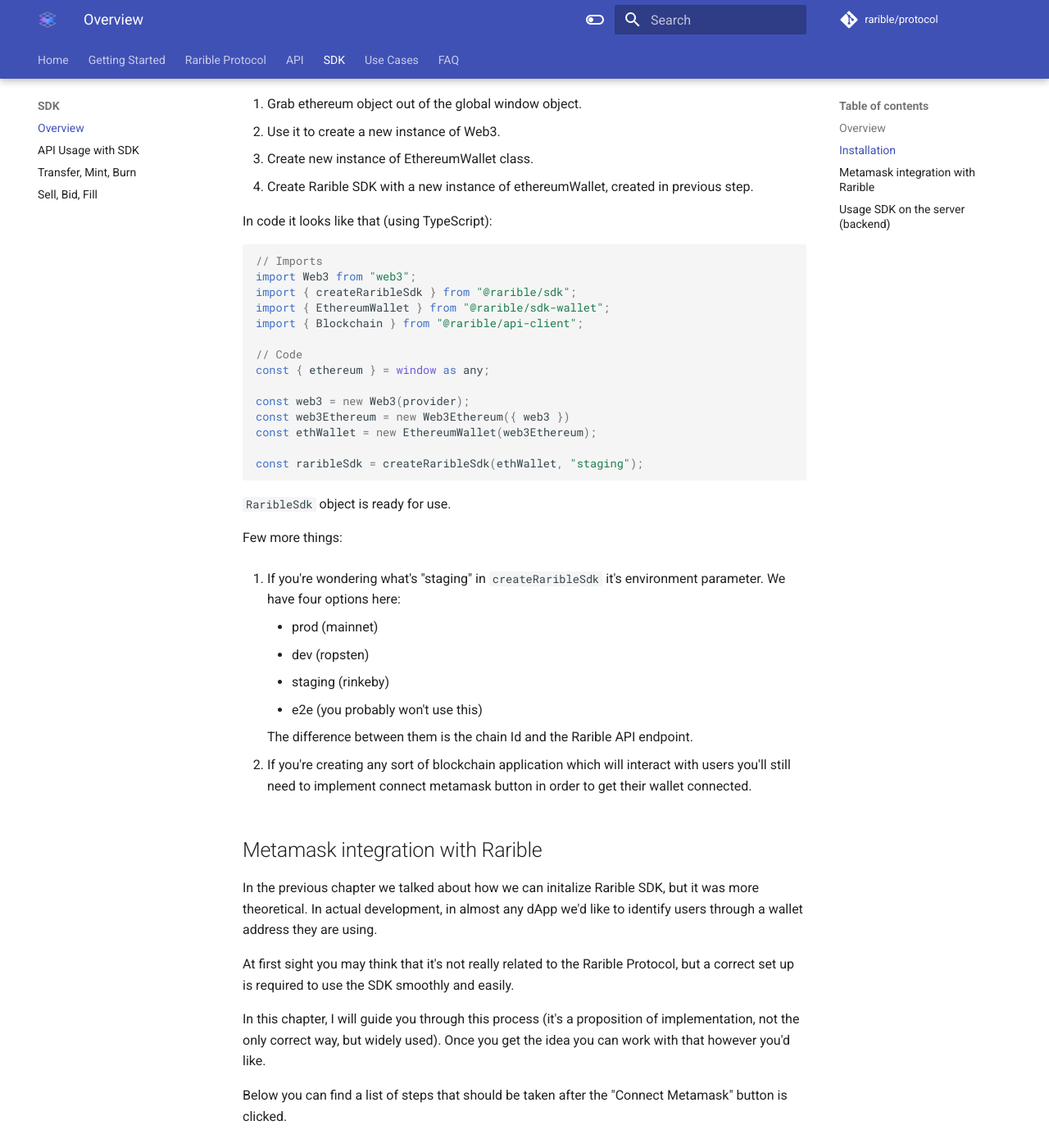
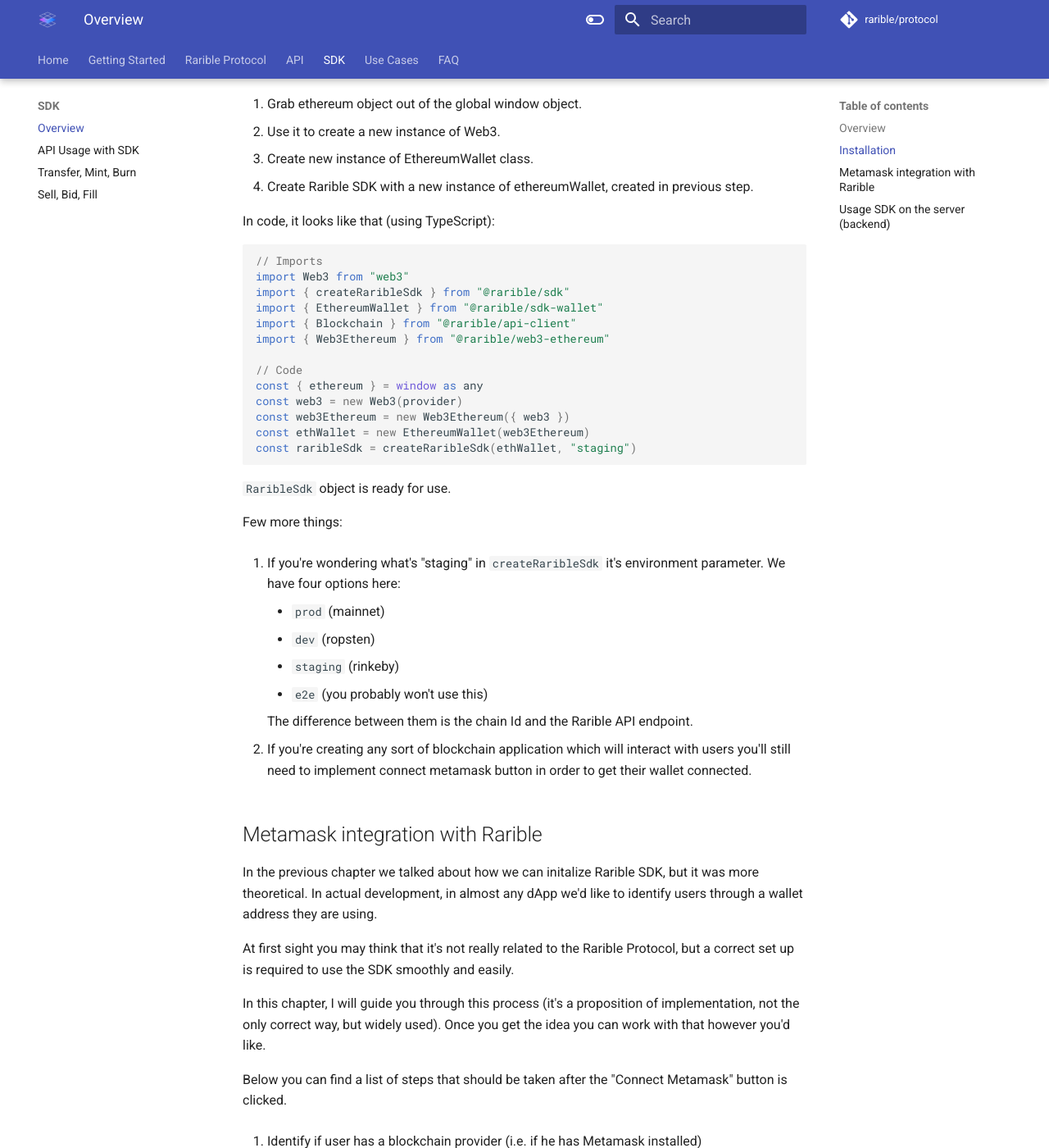
Before and after one commit to rarible/protocol, an MkDocs documentation site: the page built from docs/union-sdk.md, in a window 1280 px wide and 1400 px high, scrolled down 983 px. Shown: the whole window at 82% size. Built offline with MkDocs 1.6.1 and Material for MkDocs 9.7.7, drawn with Linux system fonts in a browser that asks for light colours; comment, search, counter and statistics services are not loaded.

Commit message:
fix: update usage sdk

```diff
--- /dev/null
+++ b/docs/snippets/usage-sdk.md
@@ -0,0 +1,13 @@
+// Imports
+import Web3 from "web3"
+import { createRaribleSdk } from "@rarible/sdk"
+import { EthereumWallet } from "@rarible/sdk-wallet"
+import { Blockchain } from "@rarible/api-client"
+import { Web3Ethereum } from "@rarible/web3-ethereum"
+
+// Code
+const { ethereum } = window as any
+const web3 = new Web3(provider)
+const web3Ethereum = new Web3Ethereum({ web3 })
+const ethWallet = new EthereumWallet(web3Ethereum)
+const raribleSdk = createRaribleSdk(ethWallet, "staging")
--- a/docs/union-sdk.md
+++ b/docs/union-sdk.md
@@ -71,10 +58,10 @@
 
 1. If you're wondering what's "staging" in `createRaribleSdk` it's environment parameter. We have four options here:
 
-    * prod (mainnet)
-    * dev (ropsten)
-    * staging (rinkeby)
-    * e2e (you probably won't use this)
+    * `prod` (mainnet)
+    * `dev` (ropsten)
+    * `staging` (rinkeby)
+    * `e2e` (you probably won't use this)
 
     The difference between them is the chain Id and the Rarible API endpoint.
 
```
Also changed, not shown: other parts of docs/union-sdk.md (+2 -15 lines), docs/getting-started/quick-start.md (+5 -18 lines).
